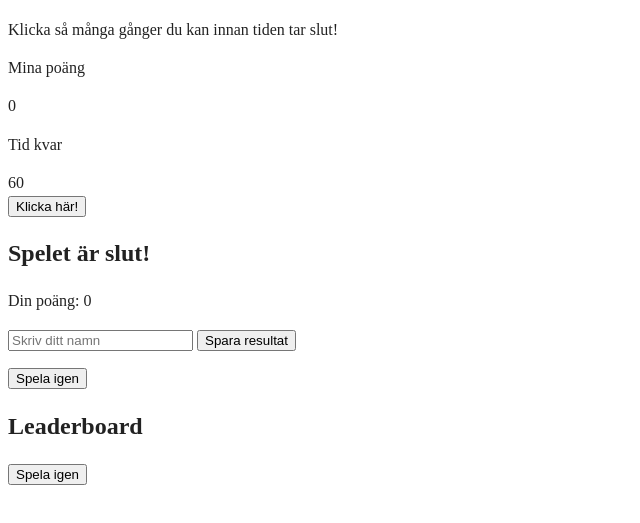
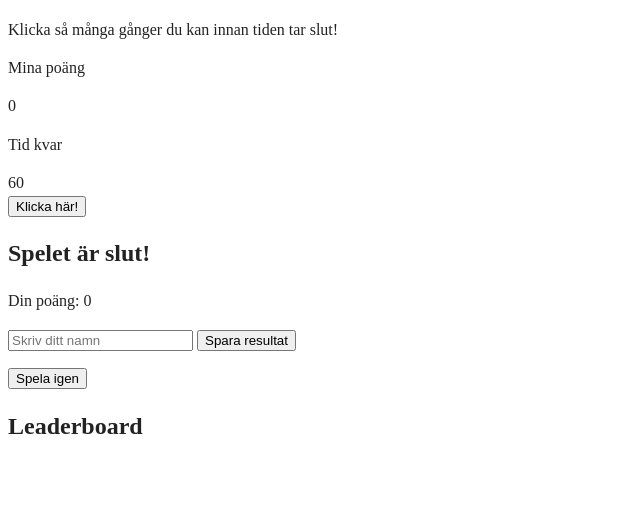
Before and after one commit to Sannambw/Minigame-Project, a website built with webpack: page index.html in a window 1280 px wide. Shown: the part 69-592 px from the top of the page, without its empty margins (0-640 px from the left). Built offline with nearby package versions, Linux system fonts and the light colour scheme.

Commit message:
Tagit bort "spela igen " efter leaderborden

```diff
--- a/index.html
+++ b/index.html
@@ -98,10 +98,6 @@
     <!-- Rubrik för topplistan -->
 
     <div id="leaderboardList"></div>
-    <!-- Här skriver JavaScript ut alla resultat från Google Sheet -->
-
-    <button onclick="restartGame()">Spela igen</button>
-    <!-- Startar om spelet -->
   </div>
 </div>
 
```
